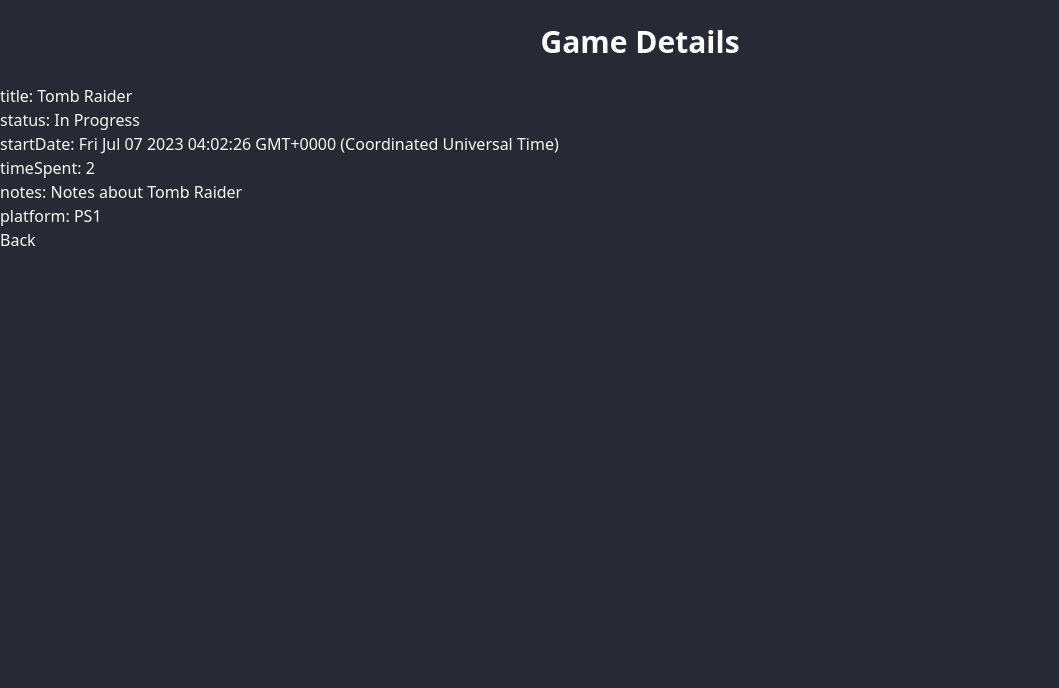
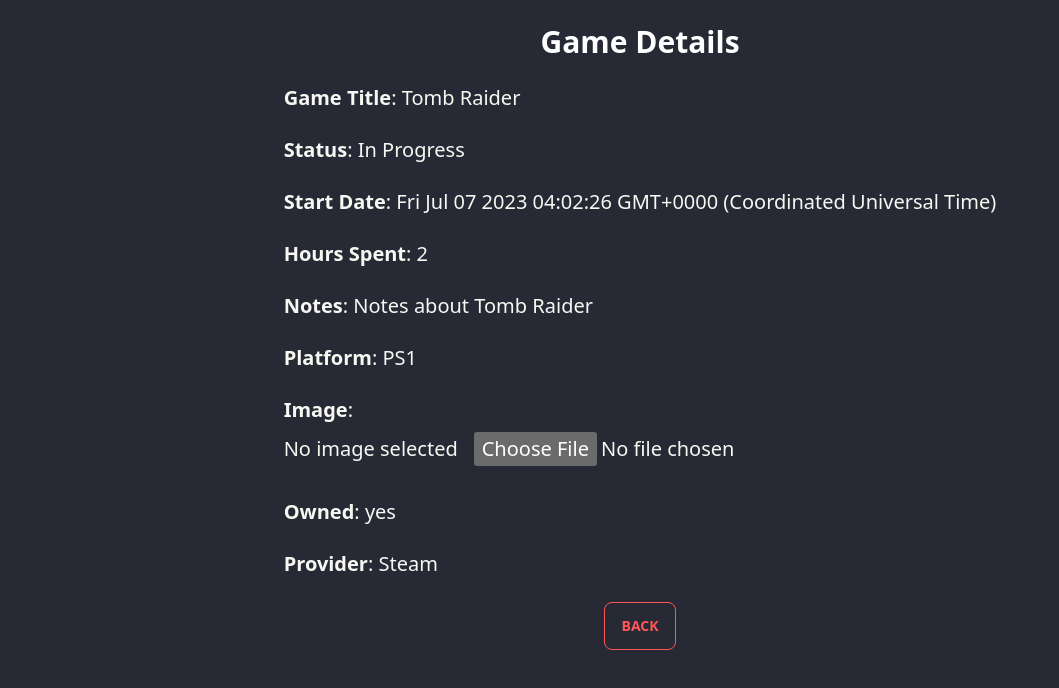
Before and after one commit to tinkereryorch/backlog-tracker, a Next.js app in the folder frontend/: page /game/0 in a window 1280 px wide. Shown: the top 688 px of the page, without its empty margins (0-1059 px from the left). Built offline with nearby package versions, Linux system fonts and the light colour scheme.

Commit message:
Implemented edit functionality

```diff
--- a/frontend/src/app/game/[id]/page.js
+++ b/frontend/src/app/game/[id]/page.js
@@ -1,29 +1,139 @@
+'use client';
+
+import { useState, useEffect } from 'react';
+
 import Link from 'next/link';
 import { data } from "@/data/mockData";
 
 export default function Game({ params }) {
     let game = data[params.id];
-    const propertiesToShow = ['title', 'status', 'startDate', 'timeSpent', 'notes', 'platform', 'rating'];
+    const propertiesToShow = ['title', 'status', 'startDate', 'timeSpent', 'notes', 'platform', 'rating', 'image', 'owned', 'provider'];
+    const propertyMapping = {
+        title: 'Game Title',
+        status: 'Status',
+        startDate: 'Start Date',
+        timeSpent: 'Hours Spent',
+        notes: 'Notes',
+        platform: 'Platform',
+        rating: 'Rating',
+        image: 'Image',
+        owned: 'Owned',
+        provider: 'Provider'
+    }
+    const [editableProperty, setEditableProperty] = useState(null);
+    const [editedValue, setEditedValue] = useState('');
+    const [selectedImage, setSelectedImage] = useState(null);
+    const [imagePreview, setImagePreview] = useState(null);
+
+    useEffect(() => {
+        if (selectedImage) {
+            const reader = new FileReader();
+            reader.onloadend = () => {
+                setImagePreview(reader.result);
+            };
+            reader.readAsDataURL(selectedImage);
+        } else {
+            setImagePreview(null);
+        }
+    }, [selectedImage]);
+
+    const handlePropertyClick = (propertyKey, propertyValue) => {
+        setEditableProperty(propertyKey);
+        setEditedValue(propertyValue);
+    }
+
+    const handleInputChange = (event) => {
+        setEditedValue(event.target.value);
+    }
+
+    const handleInputBlur = () => {
+        if (editableProperty) {
+            game[editableProperty] = editedValue;
+            setEditableProperty(null);
+        }
+    }
+
+    const handleImageChange = (event) => {
+        const file = event.target.files[0];
+        setSelectedImage(file);
+    }
+
+    const renderPropertyValue = (key, value) => {
+        if (key === 'image') {
+            return (
+                <div>
+                    {imagePreview ? (
+                        <img src={imagePreview} alt="Selected" className="w-64 h-64" />
+                    ) : (
+                        <span>No image selected</span>
+                    )}
+                    <input type="file" onChange={handleImageChange} className="py-2 px-4 rounded-lg" />
+                </div>
+
+            )
+        } else if (key === editableProperty) {
+            switch (editableProperty) {
+                case 'status':
+                    return (
+                        <select value={editedValue} onChange={handleInputChange} onBlur={handleInputBlur} >
+                            <option>In Progress</option>
+                            <option>Finished</option>
+                        </select>
+                    )
+                case 'startDate':
+                    return (
+                        <input
+                            type="datetime-local"
+                            value={editedValue}
+                            onChange={handleInputChange}
+                            onBlur={handleInputBlur}
+                            className="w-64 input input-bordered max-w-xs"
+                        />
+                    )
+                case 'owned':
+                    return (
+                        <select value={editedValue} onChange={handleInputChange} onBlur={handleInputBlur} >
+                            <option>Yes</option>
+                            <option>No</option>
+                            <option>Shared</option>
+                        </select>
+                    )
+                default:
+                    return (
+                        <input
+                            type="text"
+                            value={editedValue}
+                            onChange={handleInputChange}
+                            onBlur={handleInputBlur}
+                            className="w-64 input input-bordered max-w-xs"
+                        />
+                    )
+            }
+        }
+        return <span onClick={() => handlePropertyClick(key, value)}>{value}</span>;
+    }
 
     const filteredProperties = Object.entries(game).filter(([key, value]) =>
         propertiesToShow.includes(key) && value !== null
     );
 
     const gameItems = filteredProperties.map(([key, value]) => (
-        <li key={key}>
-            {key}: {value}
+        <li key={key} className="text-xl">
+            <span className="font-bold">{propertyMapping[key]}</span>: {renderPropertyValue(key, value)}
         </li>
     ));
 
     return (
-        <div>
+        <>
             <h1 className="text-3xl font-bold text-center text-white mt-6">Game Details</h1>
-            <br>
-            </br>
-            <ul>
-                {gameItems}
-            </ul>
-            <Link href="/games"><button>Back</button></Link>
-        </div>
+            <div className="flex justify-center mt-6 ">
+                <ul className="space-y-6">
+                    {gameItems}
+                </ul>
+            </div>
+            <div className="flex mt-6 justify-center">
+                <Link href="/games"><button className="btn btn-outline btn-error">Back</button></Link>
+            </div>
+        </>
     )
 }
```
